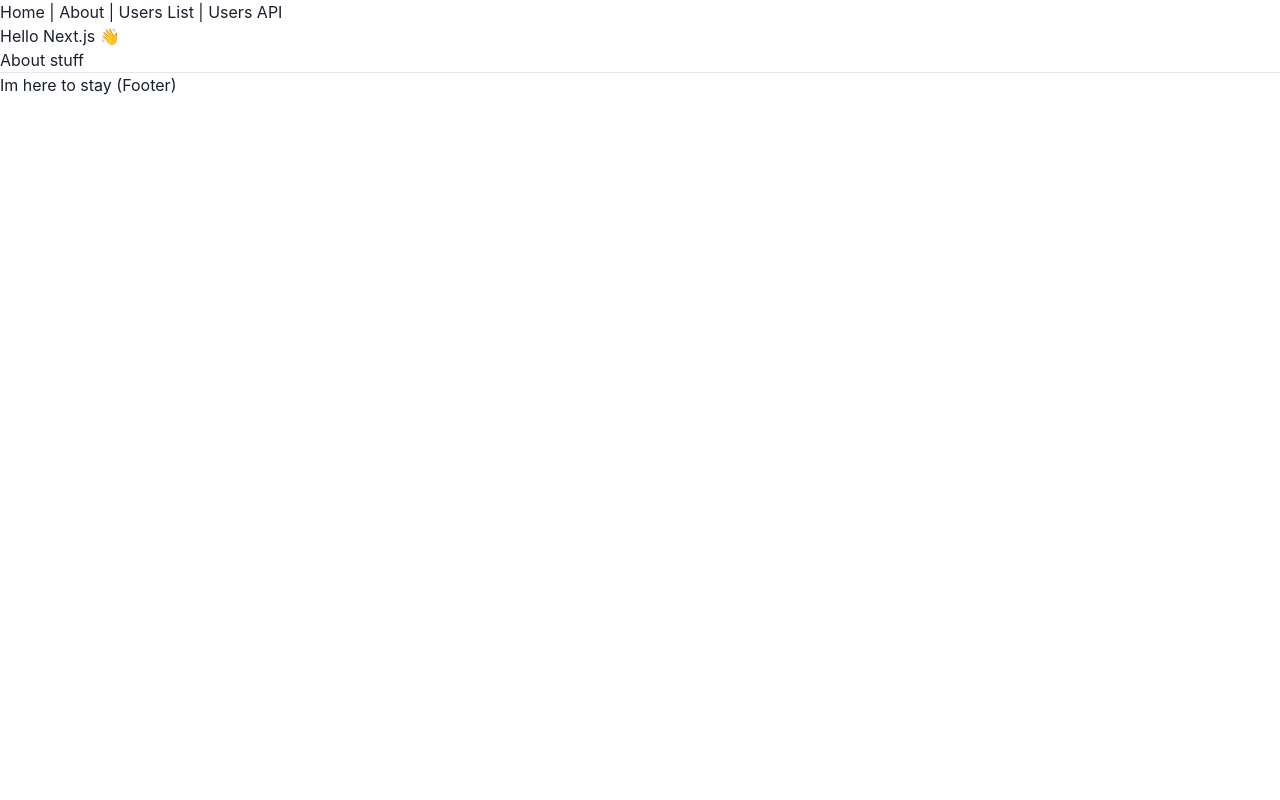
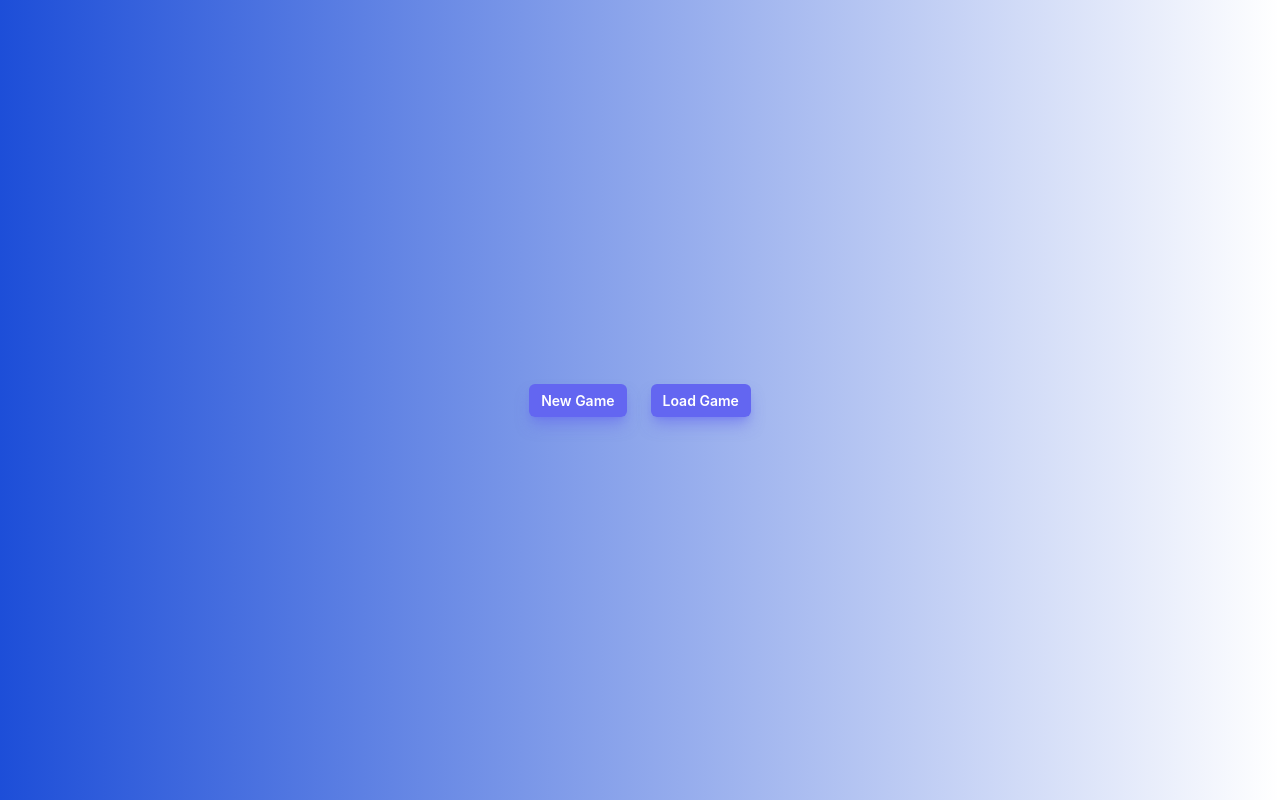
Before and after one commit to 02363-Front-end-technology/02363, a Next.js app: page / in a window 1280 px wide. Built offline with nearby package versions, Linux system fonts and the light colour scheme.

Commit message:
added newgame and load game page

```diff
--- a/package.json
+++ b/package.json
@@ -17,7 +17,8 @@
     "framer-motion": "^6.2.8",
     "next": "^12.0.9",
     "react": "^17.0.2",
-    "react-dom": "^17.0.2"
+    "react-dom": "^17.0.2",
+    "react-hook-form": "^7.27.1"
   },
   "devDependencies": {
     "@next/eslint-plugin-next": "^12.0.9",
--- a/src/pages/index.tsx
+++ b/src/pages/index.tsx
@@ -1,15 +1,19 @@
 import Link from 'next/link';
-import Layout from "../components/Layout";
 
-const IndexPage = () => (
-  <Layout title='Home | Next.js + TypeScript Example'>
-    <h1>Hello Next.js   👋</h1>
-    <p>
-      <Link href='/about'>
-        <a>About stuff</a>
-      </Link>
-    </p>
-  </Layout>
-);
+const IndexPage = () => {
+	return (
+		<div className='flex min-h-screen items-center justify-center bg-gradient-to-r from-blue-700'>
+			<div className='space-x-6'>
+				<Link href='/new-game'>
+					<a className='my-button'>New Game</a>
+				</Link>
+
+				<Link href='/load-game'>
+					<a className='my-button'>Load Game</a>
+				</Link>
+			</div>
+		</div>
+	);
+};
 
 export default IndexPage;
--- /dev/null
+++ b/src/pages/load-game/index.tsx
@@ -0,0 +1,13 @@
+import Link from 'next/link';
+
+const IndexPage = () => {
+  return (
+    <div className='flex min-h-screen items-center justify-center bg-gradient-to-r from-blue-700'>
+      <div className='space-x-6'>
+        Hello load game
+      </div>
+    </div>
+  );
+};
+
+export default IndexPage;
--- /dev/null
+++ b/src/pages/new-game/index.tsx
@@ -0,0 +1,33 @@
+import { SubmitHandler, Controller, useForm } from 'react-hook-form';
+import { Input } from '@chakra-ui/input';
+import { Button } from '@chakra-ui/react';
+import axios from 'axios';
+
+interface IFormInput {
+	name: string;
+}
+
+const IndexPage = () => {
+	const { control, handleSubmit } = useForm<IFormInput>();
+
+	const onSubmit: SubmitHandler<IFormInput> = ({ name }) => {
+		axios
+			.post('http://localhost:3000/api/users', { name: name })
+			.then(() => console.log('added'))
+			.catch(() => console.log('failed'));
+	};
+
+	return (
+		<div className='flex min-h-screen items-center justify-center bg-gradient-to-r from-blue-700'>
+			<form className='space-y-6' onSubmit={handleSubmit(onSubmit)}>
+				<div>
+				<label htmlFor='name'>Name</label>
+				<Controller name='name' control={control} defaultValue='' render={({ field }) => <Input {...field} />} />
+				</div>
+				<Button type='submit'>Start Game</Button>
+			</form>
+		</div>
+	);
+};
+
+export default IndexPage;
```
Also changed, not shown: 1 other file (tests, documents, lock files or other folders).
